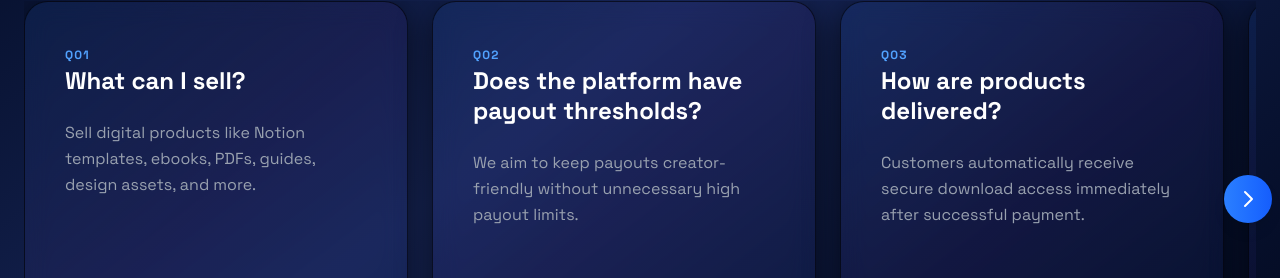
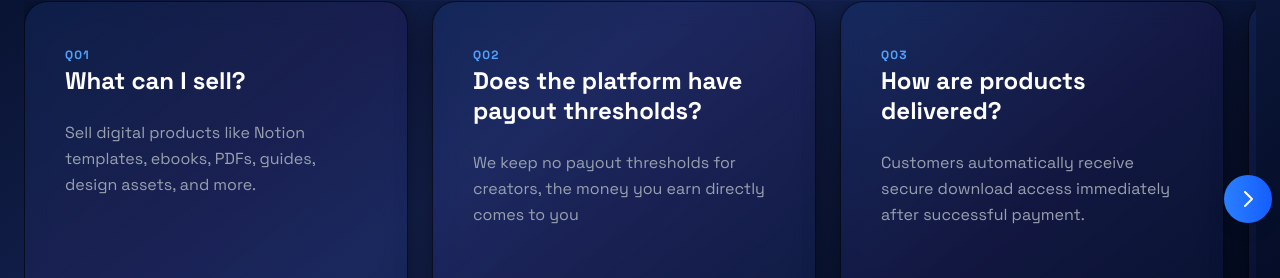
Before and after one commit to nishalcode0/dropsocket, a React (Vite) app in the folder frontend/: page / in a window 1280 px wide. Shown: the part 5641-5919 px from the top of the page. Built offline with nearby package versions, Linux system fonts and the light colour scheme.

Commit message:
FAQ Section: edited FAQ questions and answers

```diff
--- a/frontend/src/components/landing/FAQ.jsx
+++ b/frontend/src/components/landing/FAQ.jsx
@@ -14,7 +14,7 @@ export default function FAQ() {
     {
       id: 2,
       question: 'Does the platform have payout thresholds?',
-      answer: 'We aim to keep payouts creator-friendly without unnecessary high payout limits.',
+      answer: 'We keep no payout thresholds for creators, the money you earn directly comes to you',
     },
     {
       id: 3,
```
